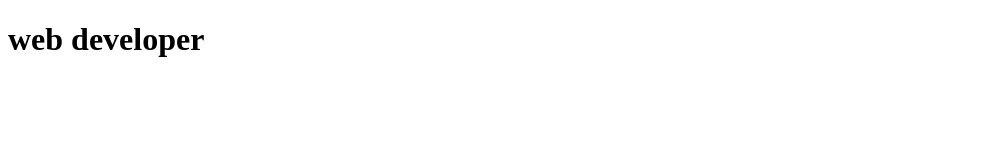
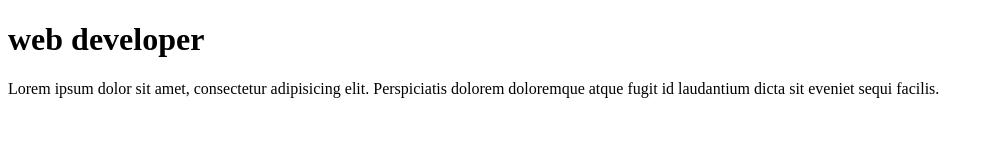
Before and after one commit to Majharul-Islam2121/my-crush-code, a plain HTML site: page index.html in a window 1280 px wide. Shown: the whole page, without its empty margins (0-994 px from the left). Drawn offline with Linux system fonts and the light colour scheme.

Commit message:
added a paragraph

```diff
--- a/index.html
+++ b/index.html
@@ -6,6 +6,9 @@
     <title>Document</title>
 </head>
 <body>
- <h1>web developer</h1>
+    <div> <h1>web developer</h1>
+        <p>Lorem ipsum dolor sit amet, consectetur adipisicing elit. Perspiciatis dolorem doloremque atque fugit id laudantium dicta sit eveniet sequi facilis.</p>
+       </div>
+
 </body>
 </html>
```
